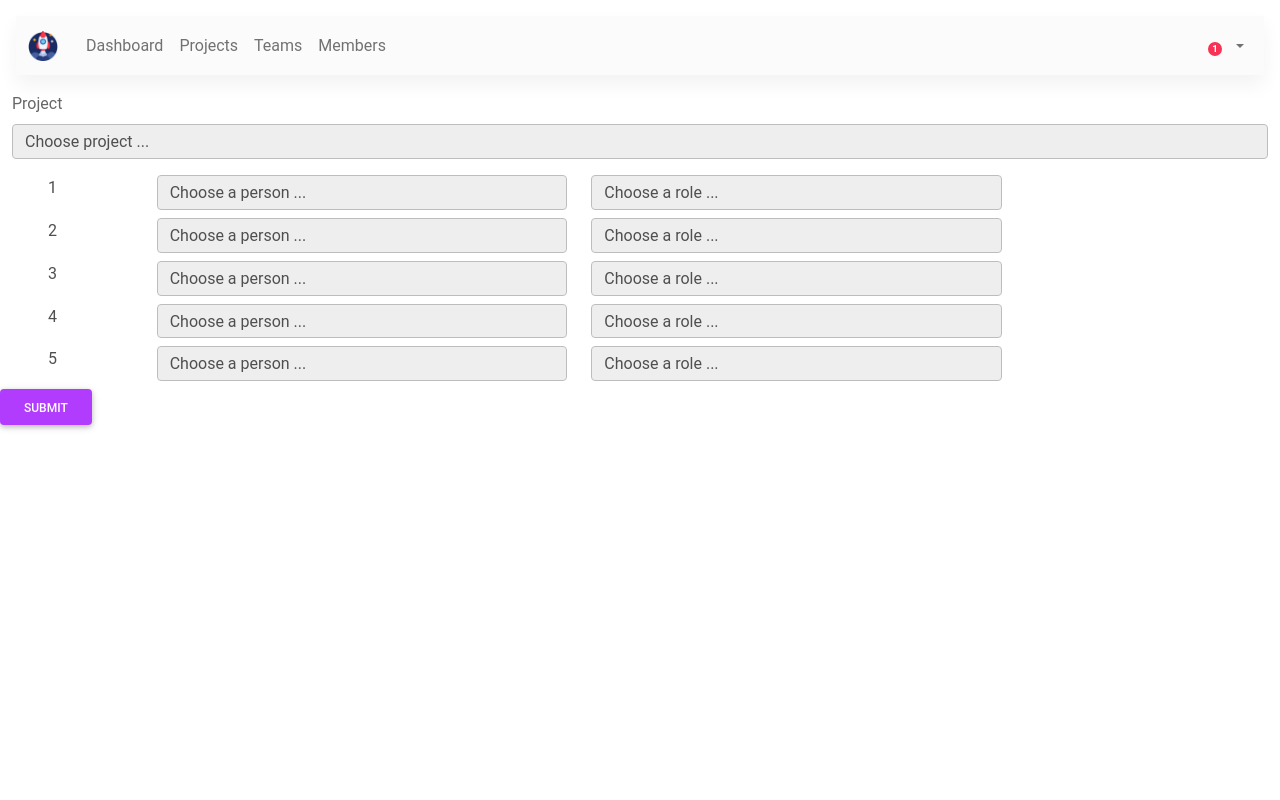
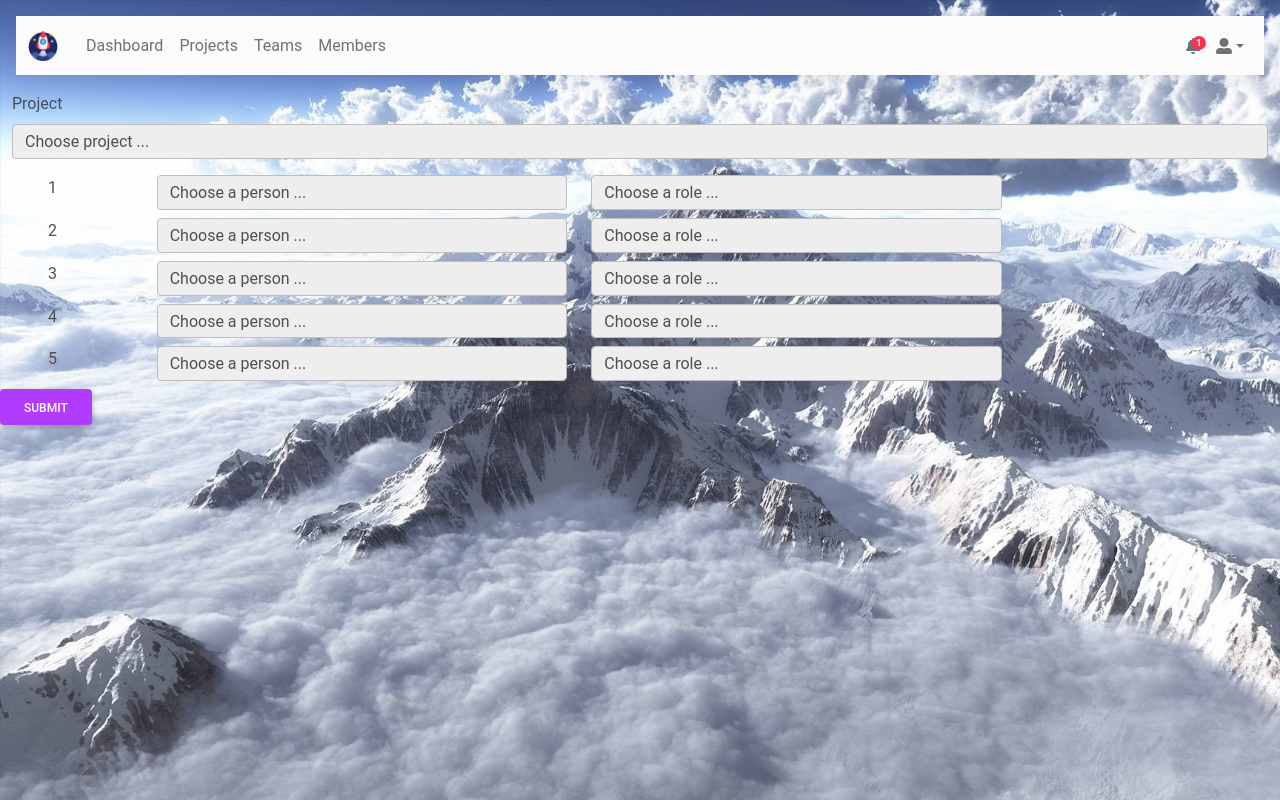
Before and after one commit to TheHypenosis/SimpleCRM, a PHP site: page /TeamCreate.php in a window 1280 px wide. Run offline with PHP 8.4, Linux system fonts and the light colour scheme; data that the repository does not hold is empty; some libraries are stand-ins or nearby versions.

Commit message:
Update TeamCreate.php

```diff
--- a/TeamCreate.php
+++ b/TeamCreate.php
@@ -10,6 +10,8 @@
     <title>Document</title>
     <link rel="stylesheet" href="css/mdb.min.css" type="text/css">
     <script src="js/mdb.min.js"></script>
+    <link rel="stylesheet" href="https://use.fontawesome.com/releases/v5.11.2/css/all.css">
+    <link rel="stylesheet" href="css/index.css" type="text/css">
 </head>
 <body>
 
```
